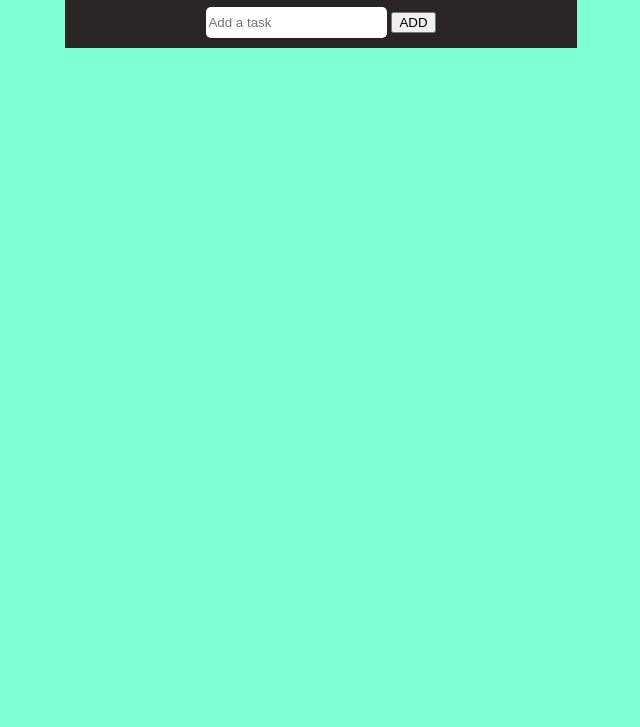
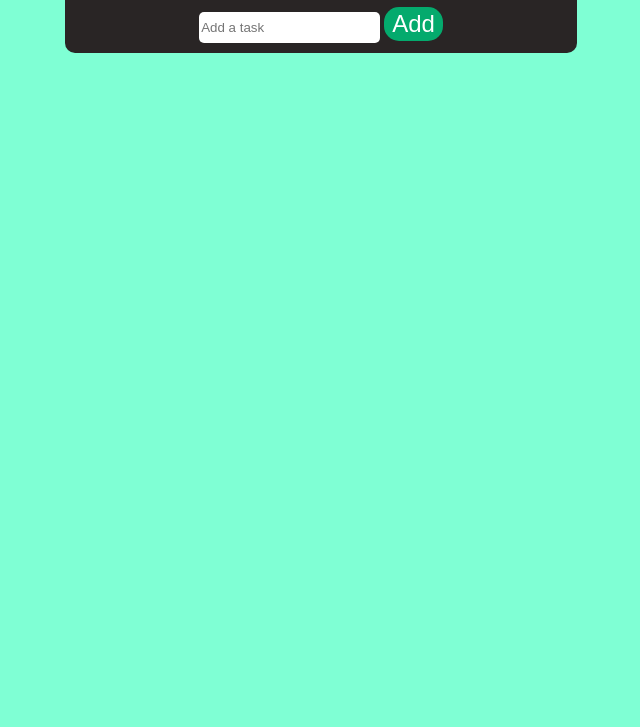
Before and after one commit to Bekalu156/ToDO-List, a plain HTML site: page index.html in a window 1280 px wide. Shown: the part 73-800 px from the top of the page, without its empty margins (319-959 px from the left). Drawn offline with Linux system fonts and the light colour scheme.

Commit message:
i edited the button.

```diff
--- a/index.html
+++ b/index.html
@@ -10,7 +10,7 @@
   <div class="container">
     <h1>ToDo List</h1>
     <input type="text" placeholder="Add a task">
-    <button>ADD</button>
+    <button>Add</button>
   </div>
 </body>
 </html>
--- a/style.css
+++ b/style.css
@@ -10,6 +10,7 @@ body{
     margin-left: 30%;
     color: white;
     text-align: center;
+    border-radius: 10px;
 }
 input{
     border: none;
@@ -18,3 +19,24 @@ input{
     margin-bottom: 10px;
     border-radius: 5px;
 }
+button {
+    display: inline-block;
+    padding: 3px 8px;
+    font-size: 24px;
+    cursor: pointer;
+    text-align: center;
+    text-decoration: none;
+    outline: none;
+    color: #fff;
+    background-color: #04AA6D;
+    border: none;
+    border-radius: 15px;
+  }
+
+  button:hover {background-color: #3e8e41}
+
+  button:active {
+    background-color: #3e8e41;
+    box-shadow: 0 5px #666;
+    transform: translateY(4px);
+  }
```
